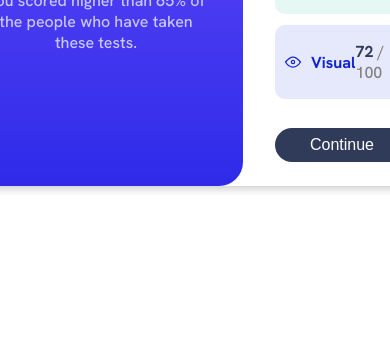
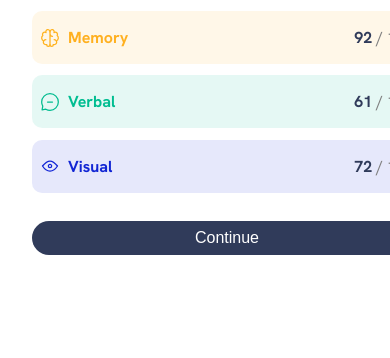
Before and after one commit to Maniraj03/Results_summary_component, a plain HTML site: page index.html in a window 390 px wide. Shown: the part 486-844 px from the top of the page. Drawn offline with Linux system fonts and the light colour scheme.

Commit message:
Updated css for mobile display compatibility

```diff
--- a/templates/style.css
+++ b/templates/style.css
@@ -173,3 +173,28 @@ color:var(--dark-gray-blue);
 .btn:hover{
   background:linear-gradient(to bottom,var(--light-slate-blue),var(--light-royal-blue));
 }
+@media screen and (max-width:600px){
+  body{
+   align-items:flex-start;
+    background:white;
+  }
+  .container{
+    box-shadow: none;
+
+  }
+  .card{
+    flex-direction: column;
+  }
+  .result{
+    border-radius: 0 0 1rem 1rem;
+    width:100%;
+
+  }
+  .result .info{
+    width:260px;
+  }
+  .summary{
+    width:100%;
+  }
+
+}
```
